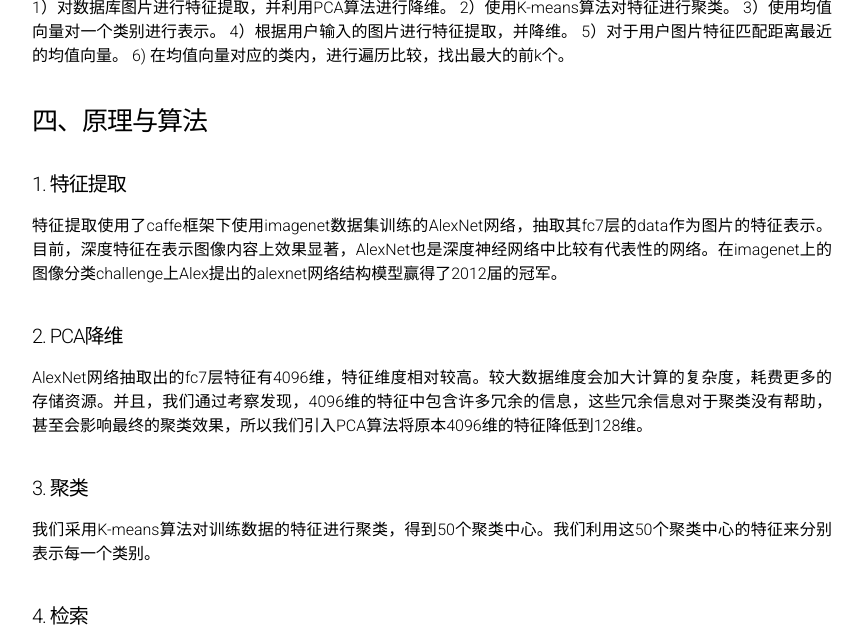
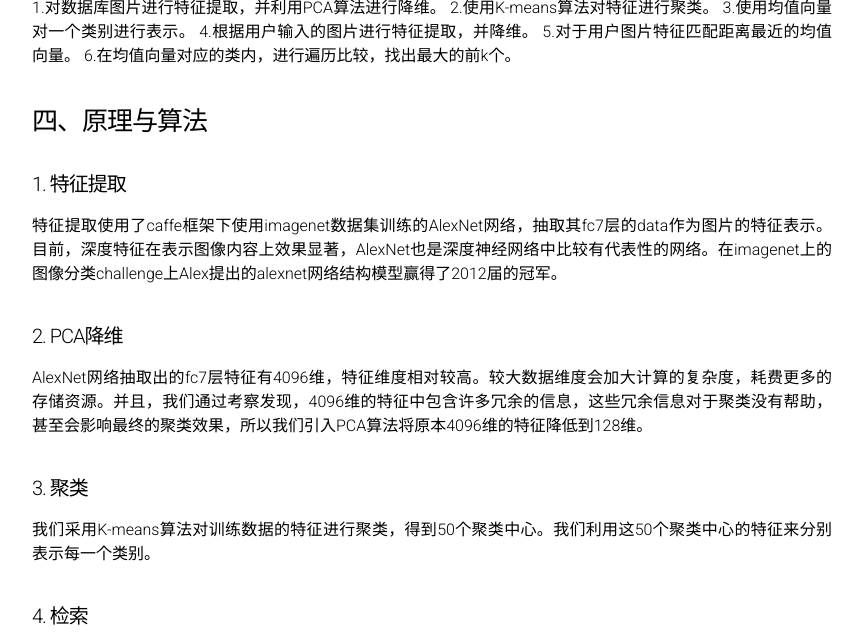
Before and after one commit to BITDM/bitdm.github.io, a Jekyll site: the page built from 2017/projects/P13/proposal.md, in a window 1280 px wide and 900 px high, scrolled down 766 px, cut to the strip 262-900 px from the top of the window. Shown: the whole strip, without its empty margins (208-1071 px from the left). Built offline with Jekyll 4.4.1, drawn with Linux system fonts in a browser that asks for light colours; our own code applies the rules of GitHub Pages for plain Markdown files.

Commit message:
格式调整

```diff
--- a/2017/projects/P13/proposal.md
+++ b/2017/projects/P13/proposal.md
@@ -14,7 +14,6 @@ permalink: /2017/projects/p13/proposal/
 
 ### 二、项目内容和意义
 
-
 随着互联网技术的普及和发展,图片资源已成重要的信息载体,传统的基于关键字的信息检索技术已逐渐不能满足需求,因此,基于内容的图像检索技术成为当今的一个研究热点。文中在分析基于内容的图像检索方法基础上,针对图像检索特点设计了一种图像检索系统的模型,并简要介绍模型的系统实现方法和图像处理过程。由具体实例数据验证说明了系统的可用性,表明此系统具有一定应用价值与参考性。
 
 ### 三、目标和流程
@@ -25,12 +24,12 @@ permalink: /2017/projects/p13/proposal/
 
 ![](https://github.com/pobingwanghai/DM-SearchForImages/blob/master/images.png)
 
-1）对数据库图片进行特征提取，并利用PCA算法进行降维。
-2）使用K-means算法对特征进行聚类。
-3）使用均值向量对一个类别进行表示。
-4）根据用户输入的图片进行特征提取，并降维。
-5）对于用户图片特征匹配距离最近的均值向量。
-6) 在均值向量对应的类内，进行遍历比较，找出最大的前k个。
+1.对数据库图片进行特征提取，并利用PCA算法进行降维。
+2.使用K-means算法对特征进行聚类。
+3.使用均值向量对一个类别进行表示。
+4.根据用户输入的图片进行特征提取，并降维。
+5.对于用户图片特征匹配距离最近的均值向量。
+6.在均值向量对应的类内，进行遍历比较，找出最大的前k个。
 
 ### 四、原理与算法
 
```
